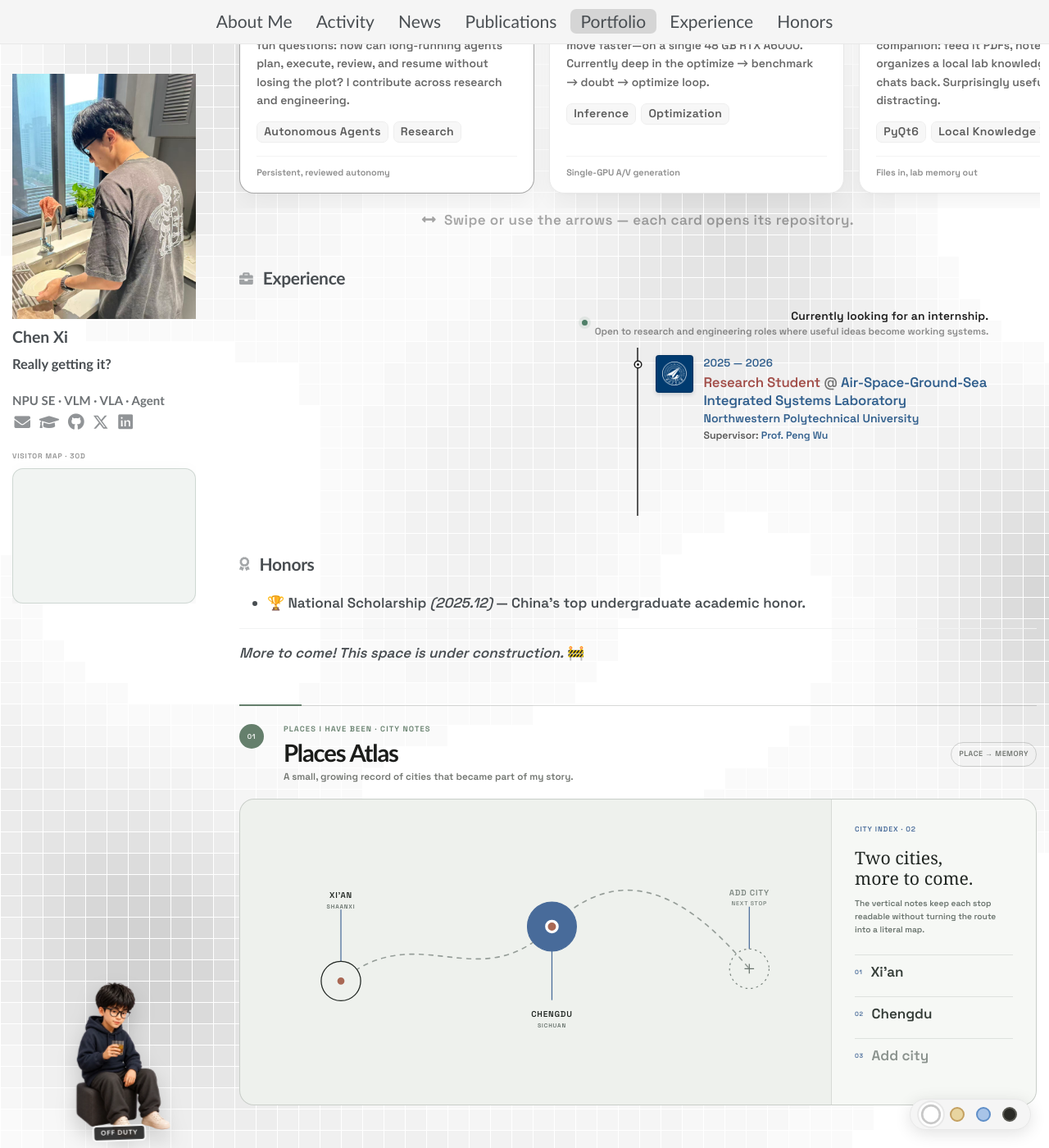
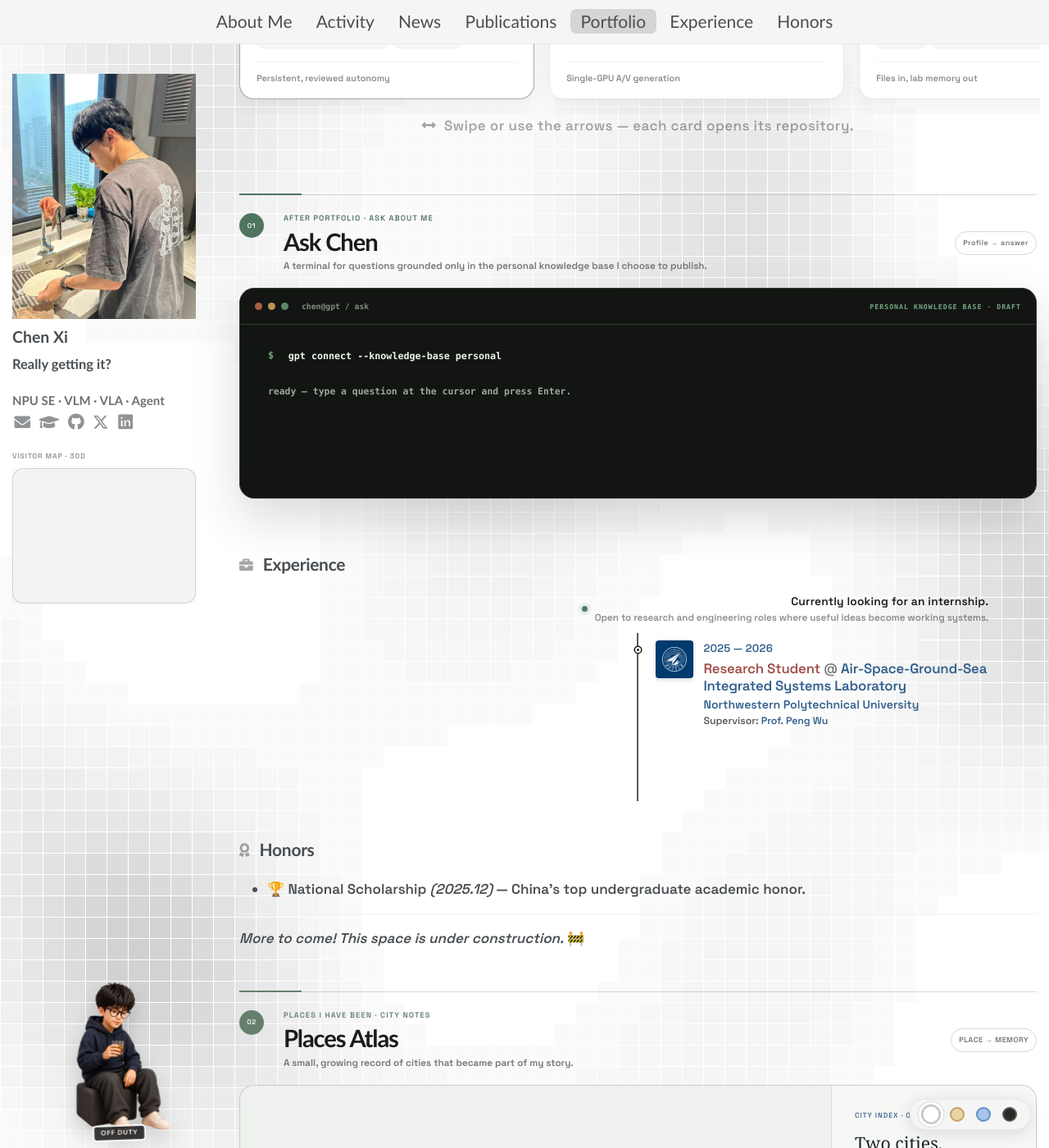
Before and after one commit to Chenxxxxxx06/Chenxxxxxx06.github.io, a Jekyll site: the page built from _pages/placement-demo.md, in a window 1280 px wide and 1400 px high, scrolled down 2431 px. Shown: the whole window at 82% size. Built offline with Jekyll 4.4.1, drawn with Linux system fonts in a browser that asks for light colours; some of the changed lines change nothing that is shown; some of the changed text lies outside the part shown.

Commit message:
feat: restore Ask Chen and remove preview banner

```diff
--- a/_pages/includes/placement-demo-atlas.html
+++ b/_pages/includes/placement-demo-atlas.html
@@ -1,7 +1,7 @@
 <span class="placement-places__anchor" id="placement-atlas"></span>
 <section class="placement-widget placement-widget--places placement-places" aria-labelledby="placement-places-title">
   <header class="placement-widget__header placement-places__header">
-    <span class="placement-widget__number placement-places__number" aria-hidden="true">01</span>
+    <span class="placement-widget__number placement-places__number" aria-hidden="true">02</span>
     <div class="placement-widget__heading placement-places__heading">
       <p class="placement-widget__eyebrow placement-places__eyebrow">PLACES I HAVE BEEN · CITY NOTES</p>
       <h2 id="placement-places-title">Places Atlas</h2>
--- a/_pages/includes/placement-demo-terminal.html
+++ b/_pages/includes/placement-demo-terminal.html
@@ -1,30 +1,31 @@
 <span class="anchor" id="placement-terminal"></span>
-<section class="placement-widget placement-widget--terminal" data-placement-widget="terminal" aria-labelledby="placement-terminal-title">
+<section class="placement-widget placement-widget--terminal" data-placement-widget="terminal" data-placement-ask-endpoint="" data-placement-knowledge-state="draft" aria-labelledby="placement-terminal-title">
   <header class="placement-widget__header">
     <span class="placement-widget__number" aria-hidden="true">01</span>
     <div class="placement-widget__heading">
-      <p class="placement-widget__eyebrow">AFTER PORTFOLIO · INTERACTIVE PROOF</p>
-      <h2 id="placement-terminal-title">Demo Terminal</h2>
-      <p>Visitors move from reading project cards to testing one compact research workflow.</p>
+      <p class="placement-widget__eyebrow">AFTER PORTFOLIO · ASK ABOUT ME</p>
+      <h2 id="placement-terminal-title">Ask Chen</h2>
+      <p>A terminal for questions grounded only in the personal knowledge base I choose to publish.</p>
     </div>
-    <span class="placement-widget__fit">Portfolio → proof</span>
+    <span class="placement-widget__fit">Profile → answer</span>
   </header>
 
-  <div class="placement-terminal" aria-label="Interactive project terminal">
+  <div class="placement-terminal" aria-label="Ask Chen terminal">
     <div class="placement-terminal__bar" aria-hidden="true">
       <span></span><span></span><span></span>
-      <em>chenxi@lab / demos</em>
-      <b>LIVE SANDBOX</b>
+      <em>chen@gpt / ask</em>
+      <b>PERSONAL KNOWLEDGE BASE · DRAFT</b>
     </div>
-    <div class="placement-terminal__body">
-      <p class="placement-terminal__command"><i aria-hidden="true">$</i> <code data-placement-terminal-command>agent inspect --scene lab.mp4</code></p>
-      <pre data-placement-terminal-output aria-live="polite">ready — choose a command below.</pre>
-      <span class="placement-terminal__cursor" aria-hidden="true"></span>
-    </div>
-    <div class="placement-terminal__commands" role="group" aria-label="Demo commands">
-      <button class="is-active" type="button" data-placement-command="inspect" aria-pressed="true"><span>01</span> Inspect scene</button>
-      <button type="button" data-placement-command="plan" aria-pressed="false"><span>02</span> Plan action</button>
-      <button type="button" data-placement-command="explain" aria-pressed="false"><span>03</span> Explain failure</button>
+    <div class="placement-terminal__body" data-placement-ask-state="draft" data-placement-terminal-focus="">
+      <p class="placement-terminal__command"><i aria-hidden="true">$</i> <code data-placement-terminal-command>gpt connect --knowledge-base personal</code></p>
+      <pre data-placement-terminal-output aria-live="polite">ready — type a question at the cursor and press Enter.</pre>
+      <form class="placement-terminal__prompt" data-placement-ask-form action="#placement-terminal" method="get" aria-label="Ask Chen">
+        <label class="screen-reader-text" for="placement-ask-input">Ask Chen a question</label>
+        <input id="placement-ask-input" class="placement-terminal__prompt-input" data-placement-ask-input name="question" type="text" maxlength="240" autocomplete="off" placeholder=" " aria-describedby="placement-ask-status">
+        <span class="placement-terminal__cursor" aria-hidden="true"></span>
+        <button class="screen-reader-text" data-placement-ask-submit type="submit">Submit question</button>
+      </form>
+      <span id="placement-ask-status" class="screen-reader-text" data-placement-ask-status>Knowledge source: waiting for your approved content.</span>
     </div>
   </div>
 </section>
--- a/_pages/placement-demo.md
+++ b/_pages/placement-demo.md
@@ -6,17 +6,7 @@ author_profile: true
 sitemap: false
 ---
 
-<link rel="stylesheet" href="{{ '/assets/placement-demo/placement-demo.css?v=20260827-6' | relative_url }}">
-
-<aside class="placement-preview-bar" aria-label="Widget placement preview">
-  <div class="placement-preview-bar__copy">
-    <span>PLACEMENT PREVIEW</span>
-    <strong>1 proposed insert · homepage unchanged</strong>
-  </div>
-  <nav class="placement-preview-bar__nav" aria-label="Jump to proposed widgets">
-    <a href="#placement-atlas" target="_self"><span>01</span> Places Atlas</a>
-  </nav>
-</aside>
+<link rel="stylesheet" href="{{ '/assets/placement-demo/placement-demo.css?v=20260827-7' | relative_url }}">
 
 <span class='anchor' id='about-me'></span>
 {% include_relative includes/intro.md %}
@@ -29,6 +19,8 @@ sitemap: false
 
 {% include_relative includes/portfolio.md %}
 
+{% include_relative includes/placement-demo-terminal.html %}
+
 {% include_relative includes/experience.md %}
 
 {% include_relative includes/honors.md %}
@@ -36,3 +28,5 @@ sitemap: false
 {% include_relative includes/placement-demo-atlas.html %}
 
 <span class='anchor' id='end-page'></span>
+
+<script src="{{ '/assets/placement-demo/placement-demo.js?v=20260827-7' | relative_url }}" defer></script>
--- a/assets/placement-demo/placement-demo.js
+++ b/assets/placement-demo/placement-demo.js
@@ -1,124 +1,98 @@
 (function () {
   'use strict';
 
-  const terminalData = {
-    inspect: [
-      'agent inspect --scene lab.mp4',
-      '✓ 4 objects tracked\n! audio lag detected at 00:07.4\n→ anomaly score: 0.82'
-    ],
-    plan: [
-      'agent plan --goal "place cup"',
-      '01 locate handle\n02 approach from left\n03 grasp at 18 N\n04 place inside tray'
-    ],
-    explain: [
-      'agent explain --failure run_042',
-      'root cause: visual occlusion\nevidence: audio state remained stable\nnext test: extend memory by 2.0 s'
-    ]
-  };
+  const ASK_TIMEOUT_MS = 12000;
 
-  const routeData = [
-    {
-      point: [62, 174],
-      note: "Xi'an · began with anomaly detection.",
-      detail: 'Learning to notice what a model misses—and why it matters.'
-    },
-    {
-      point: [370, 102],
-      note: 'Lab · moved from recognition to action.',
-      detail: 'VLM and VLA work turned perception questions into embodied ones.'
-    },
-    {
-      point: [698, 141],
-      note: 'Next · looking for the question that changes both.',
-      detail: 'A deliberate open ending for the next lab, project, or collaborator.'
-    }
-  ];
-
-  function setPressed(items, active) {
-    items.forEach(function (item) {
-      const selected = item === active;
-      item.classList.toggle('is-active', selected);
-      item.setAttribute('aria-pressed', selected ? 'true' : 'false');
-    });
+  function askEndpoint(widget) {
+    return (widget.getAttribute('data-placement-ask-endpoint') || '').trim();
   }
 
-  function runTerminal(button) {
-    const widget = button.closest('[data-placement-widget="terminal"]');
-    const key = button.getAttribute('data-placement-command');
-    const data = terminalData[key];
-    if (!widget || !data) return;
-
-    const command = widget.querySelector('[data-placement-terminal-command]');
-    const output = widget.querySelector('[data-placement-terminal-output]');
-    const buttons = Array.from(widget.querySelectorAll('[data-placement-command]'));
-    const runId = String((Number(widget.dataset.runId || 0) + 1));
-    widget.dataset.runId = runId;
-    setPressed(buttons, button);
-    command.textContent = data[0];
-    output.textContent = 'running…';
-
-    window.setTimeout(function () {
-      if (widget.dataset.runId === runId) output.textContent = data[1];
-    }, 220);
+  function writeAskResult(widget, commandText, outputText, statusText, state) {
+    widget.setAttribute('data-placement-knowledge-state', state);
+    widget.querySelector('[data-placement-terminal-command]').textContent = commandText;
+    widget.querySelector('[data-placement-terminal-output]').textContent = outputText;
+    widget.querySelector('[data-placement-ask-status]').textContent = statusText;
   }
 
-  function moveRoute(node) {
-    const widget = node.closest('[data-placement-widget="route"]');
-    const index = Number(node.getAttribute('data-placement-route'));
-    const data = routeData[index];
-    if (!widget || !data) return;
-
-    const nodes = Array.from(widget.querySelectorAll('[data-placement-route]'));
-    const dot = widget.querySelector('[data-placement-route-dot]');
-    const note = widget.querySelector('[data-placement-route-note]');
-    const detail = widget.querySelector('[data-placement-route-detail]');
-    const counter = widget.querySelector('.placement-route__note small');
-    setPressed(nodes, node);
-    dot.setAttribute('cx', String(data.point[0]));
-    dot.setAttribute('cy', String(data.point[1]));
-    note.textContent = data.note;
-    detail.textContent = data.detail;
-    counter.textContent = 'ROUTE NOTE · 0' + (index + 1) + ' / 03';
+  function approvedAnswerText(payload) {
+    const answer = payload && typeof payload.answer === 'string' ? payload.answer.trim() : '';
+    const sources = payload && Array.isArray(payload.sources)
+      ? payload.sources.map(function (source) { return source && (source.label || source.id); }).filter(Boolean)
+      : [];
+    if (!answer || sources.length === 0) return '';
+    return answer + '\n\nSources → ' + sources.join(' · ');
   }
 
-  function selectCity(node) {
-    const widget = node.closest('[data-placement-widget="atlas"]');
-    if (!widget) return;
-
-    const nodes = Array.from(widget.querySelectorAll('[data-placement-city]'));
-    const city = node.getAttribute('data-placement-city');
-    const note = node.getAttribute('data-placement-city-note');
-    setPressed(nodes, node);
-    widget.querySelector('[data-placement-city-name]').textContent = city;
-    widget.querySelector('[data-placement-city-copy]').textContent = note;
-  }
-
-  document.addEventListener('click', function (event) {
-    const command = event.target.closest('[data-placement-command]');
-    if (command) {
-      runTerminal(command);
+  async function submitAsk(form) {
+    const widget = form.closest('[data-placement-widget="terminal"]');
+    const input = form.querySelector('[data-placement-ask-input]');
+    const submit = form.querySelector('[data-placement-ask-submit]');
+    const question = input.value.trim();
+    if (!widget || !question) {
+      input.focus();
       return;
     }
 
-    const route = event.target.closest('[data-placement-route]');
-    if (route) {
-      moveRoute(route);
+    const commandText = 'ask "' + question + '"';
+    const endpoint = askEndpoint(widget);
+    submit.disabled = true;
+    input.value = '';
+    writeAskResult(widget, commandText, 'retrieving approved knowledge…', 'GPT · checking the personal knowledge base', 'retrieving');
+
+    if (!endpoint) {
+      window.setTimeout(function () {
+        writeAskResult(
+          widget,
+          commandText,
+          'knowledge base · draft\nNo approved answer is connected yet.\nThis question is ready for the personal knowledge base you add later.',
+          'Knowledge source: waiting for your approved content.',
+          'draft'
+        );
+        submit.disabled = false;
+        input.focus();
+      }, 260);
       return;
     }
 
-    const city = event.target.closest('[data-placement-city]');
-    if (city) selectCity(city);
+    const controller = new AbortController();
+    const timeout = window.setTimeout(function () { controller.abort(); }, ASK_TIMEOUT_MS);
+    try {
+      const response = await fetch(endpoint, {
+        method: 'POST',
+        headers: { 'Content-Type': 'application/json' },
+        body: JSON.stringify({ query: question, locale: document.documentElement.lang || 'en' }),
+        signal: controller.signal
+      });
+      if (!response.ok) throw new Error('ask endpoint returned ' + response.status);
+      const answer = approvedAnswerText(await response.json());
+      if (!answer) {
+        writeAskResult(widget, commandText, 'evidence missing\nChen has not published enough approved material to answer that yet.', 'GPT · no approved evidence', 'insufficient');
+      } else {
+        writeAskResult(widget, commandText, answer, 'GPT · grounded in the personal knowledge base', 'answered');
+      }
+    } catch (error) {
+      const copy = error && error.name === 'AbortError'
+        ? 'timeout\nThe personal knowledge base did not respond within 12 seconds.'
+        : 'offline\nThe personal knowledge base is not reachable right now.';
+      writeAskResult(widget, commandText, copy, 'GPT · knowledge service offline', 'offline');
+    } finally {
+      window.clearTimeout(timeout);
+      submit.disabled = false;
+      input.focus();
+    }
+  }
+
+  document.addEventListener('submit', function (event) {
+    const form = event.target.closest('[data-placement-ask-form]');
+    if (!form) return;
+    event.preventDefault();
+    submitAsk(form);
   });
 
-  document.addEventListener('keydown', function (event) {
-    if (event.key !== 'Enter' && event.key !== ' ') return;
-    const interactive = event.target.closest('[data-placement-route], [data-placement-city]');
-    if (!interactive) return;
-    event.preventDefault();
-    if (interactive.hasAttribute('data-placement-route')) {
-      moveRoute(interactive);
-    } else {
-      selectCity(interactive);
+  document.addEventListener('click', function (event) {
+    const terminalBody = event.target.closest('[data-placement-terminal-focus]');
+    if (terminalBody && !event.target.closest('input, button, a')) {
+      terminalBody.querySelector('[data-placement-ask-input]').focus();
     }
   });
 })();
```
